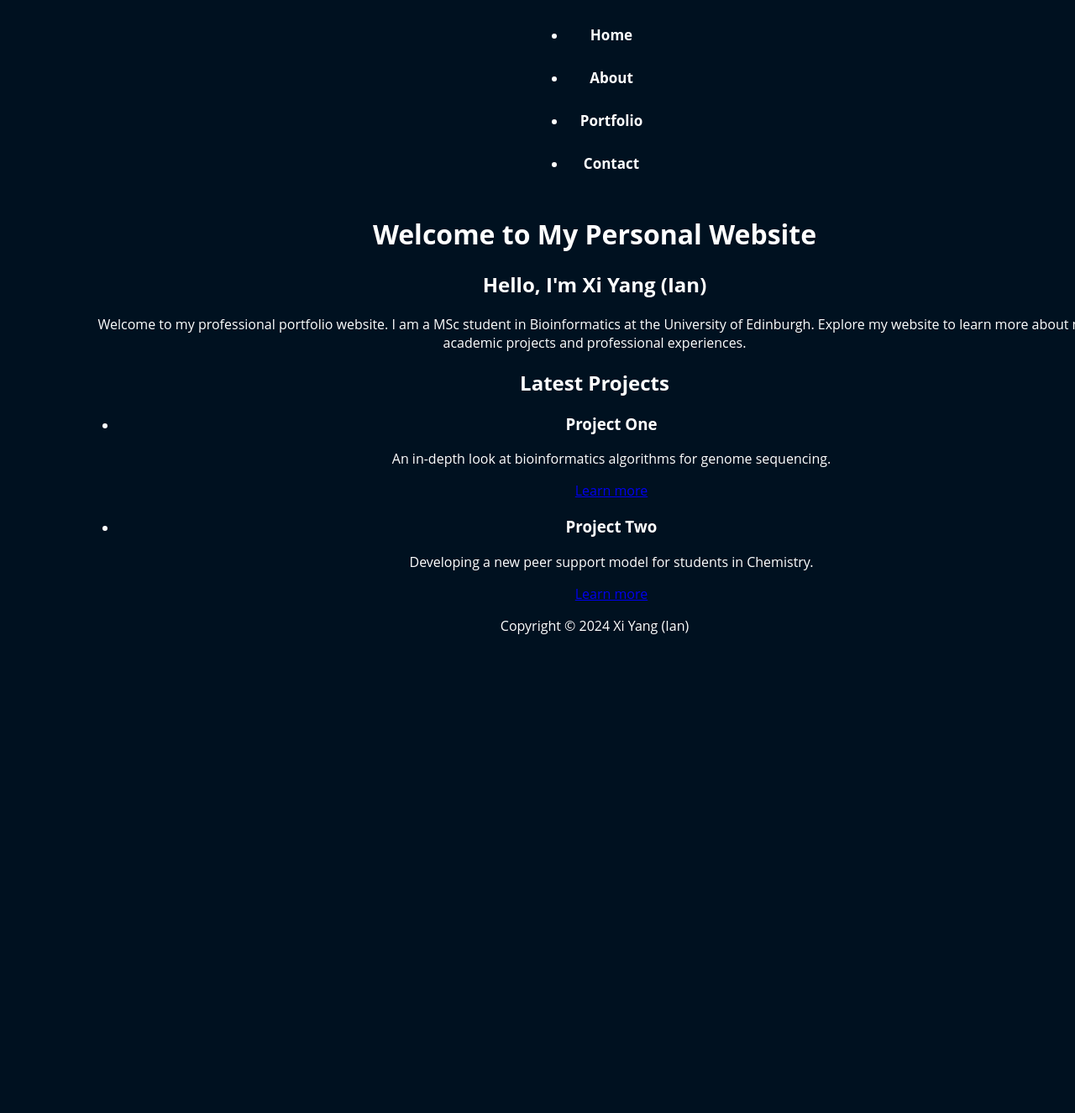
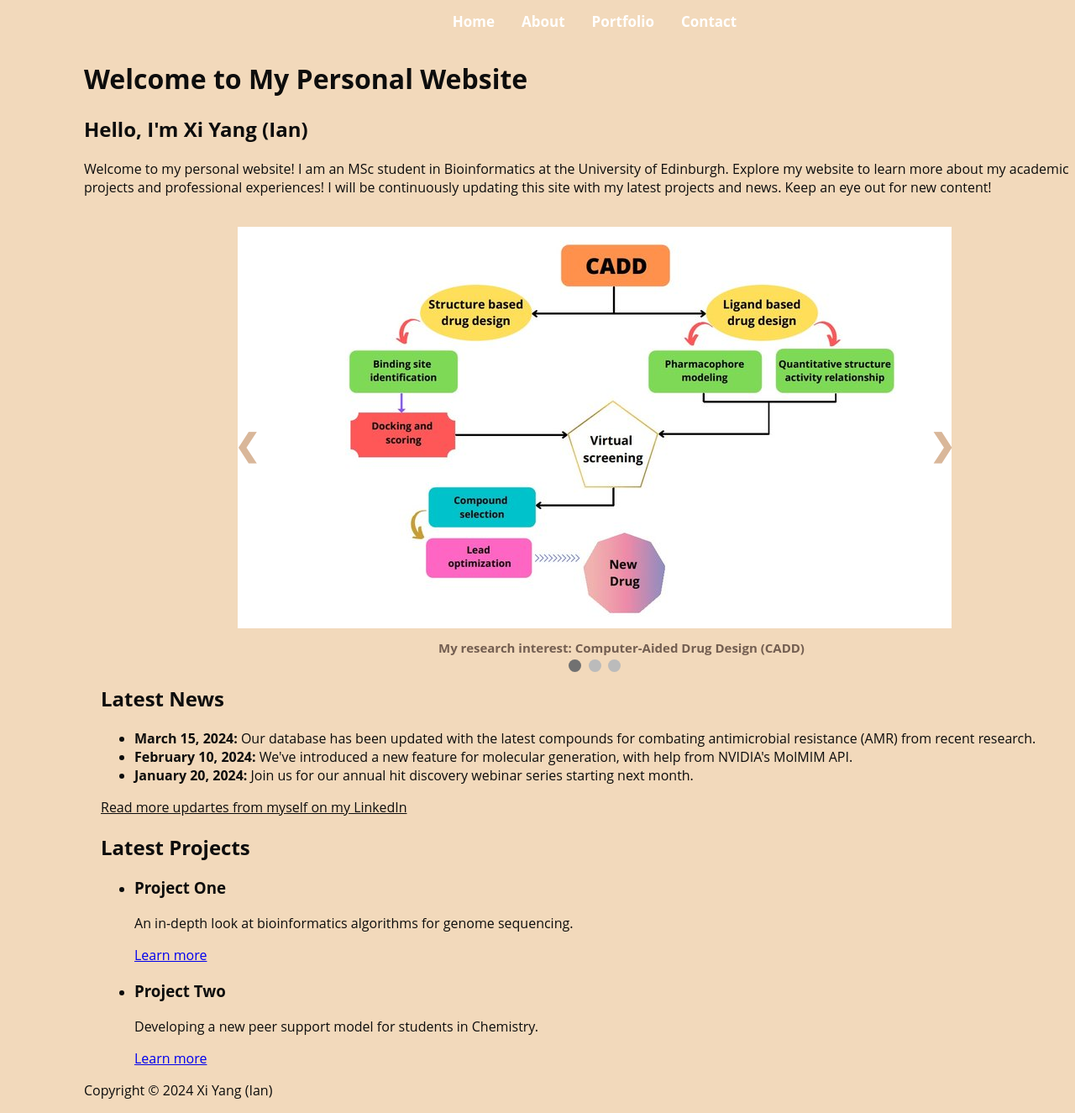
Before and after one commit to GrignardReagent/euchempals.github.io, a Jekyll site: the page built from index.html, in a window 1280 px wide. Shown: the whole page at 84% size. Built offline with Jekyll 4.4.1, drawn with Linux system fonts in a browser that asks for light colours; before the commit the page ends 900 px from its top, so only the background shows below that.

Commit message:
Update menu style and links, and add missing content in about.html and contact.html

```diff
--- a/_layouts/default.html
+++ b/_layouts/default.html
@@ -10,12 +10,10 @@
     <header>
 <!--        this is the menu bar, it's on every page of the website-->
         <div class="tab">
-            <ul>
-                <li><a href="{{ '/' | relative_url }}">Home</a></li>
-                <li><a href="{{ '/about.html' | relative_url }}">About</a></li>
-                <li><a href="{{ '/portfolio.html' | relative_url }}">Portfolio</a></li>
-                <li><a href="{{ '/contact.html' | relative_url }}">Contact</a></li>
-            </ul>
+            <a href="{{ '/' | relative_url }}">Home</a>
+            <a href="{{ '/about.html' | relative_url }}">About</a>
+            <a href="{{ '/portfolio.html' | relative_url }}">Portfolio</a>
+            <a href="{{ '/contact.html' | relative_url }}">Contact</a>
         </div>
 
     </header>
--- a/contact.html
+++ b/contact.html
@@ -13,17 +13,17 @@ title: Contact
 
 <section>
     <h2>Connect with me</h2>
-    <p>I am super friendly and would always love to make new connections. Feel free to reach out to me via email, or connect with me on social media.</p>
+    <p>I always love to make new connections so feel free to reach out via email, or connect with me on social media.</p>
 
     <ul>
-        <li><b>Email:</b> <a href="mailto:ian16yang@gmail.com" style="color: #04D939">ian16yang@gmail.com</a></li>
+        <li><b>Email:</b> <a href="mailto:ian16yang@gmail.com" style="color: #0D0D0D">ian16yang@gmail.com</a></li>
         <li><b>Address:</b><br>
         School of Chemistry, <br>
         Joseph Black Building, <br>
         The University of Edinburgh King's Buildings Campus, <br>
         David Brewster Rd, <br>
         Edinburgh EH9 3FJ<br>
-        <a href="https://maps.app.goo.gl/ji7BDAwicpH4Svhi7" style="color: #04D939;">See it on Google Map</a></li>
+        <a href="https://maps.app.goo.gl/ji7BDAwicpH4Svhi7" style="color: #0D0D0D;">See it on Google Map</a></li>
     </ul>
 </section>
 <!-- Social Media Section -->
--- a/index.html
+++ b/index.html
@@ -15,12 +15,59 @@ title: Home
 <header>
         <h1>Welcome to My Personal Website</h1>
 
-    </header>
+</header>
     <main>
         <section>
             <h2>Hello, I'm {{ site.author.name }}</h2>
-            <p>Welcome to my professional portfolio website. I am a MSc student in Bioinformatics at the University of Edinburgh. Explore my website to learn more about my academic projects and professional experiences.</p>
+            <p>Welcome to my personal website! I am an MSc student in Bioinformatics at the University of Edinburgh. Explore my website to learn more about my academic projects and professional experiences! I will be continuously updating this site with my latest projects and news. Keep an eye out for new content!</p>
         </section>
+
+<!-- slideshow container -->
+<div class="main-content">
+    <div class="slideshow-container">
+      <!-- Full-width images with number and caption text -->
+      <div class="mySlides fade">
+        <img src="CADD.png" style="width:100%">
+        <div class="text">My research interest: Computer-Aided Drug Design (CADD)</div>
+      </div>
+
+      <div class="mySlides fade">
+        <img src="molmim.png" style="width:100%">
+        <div class="text">How can we accelerate CADD? The answer lies within molecule generation using diffusion models like <a href="https://pubs.acs.org/doi/full/10.1021/acs.jcim.3c00667">SILVR</a>!</div>
+      </div>
+
+      <div class="mySlides fade">
+        <img src="MBL.jpg" style="width:100%">
+        <div class="text">I'm mainly interested in using diffusion model to design new drugs targeting beta-lactamase, a protein expressed in multidrug-resistant bacteria.</div>
+      </div>
+
+      <!-- Next and previous buttons -->
+      <a class="prev" onclick="plusSlides(-1)">&#10094;</a>
+      <a class="next" onclick="plusSlides(1)">&#10095;</a>
+    </div>
+    <br>
+
+    <!-- The dots/circles -->
+    <div class="dots" style="text-align:center">
+      <span class="dot" onclick="currentSlide(1)"></span>
+      <span class="dot" onclick="currentSlide(2)"></span>
+      <span class="dot" onclick="currentSlide(3)"></span>
+    </div>
+    </div> <!-- end of main-content -->
+
+    <div class="news-updates">
+    <section id="news-updates">
+    <div>
+        <h2>Latest News</h2>
+        <ul>
+            <li><strong>March 15, 2024:</strong> Our database has been updated with the latest compounds for combating antimicrobial resistance (AMR) from recent research.</li>
+            <li><strong>February 10, 2024:</strong> We've introduced a new feature for molecular generation, with help from NVIDIA's MolMIM API.</li>
+            <li><strong>January 20, 2024:</strong> Join us for our annual hit discovery webinar series starting next month.</li>
+        </ul>
+        <a href="https://www.linkedin.com/in/ianyangxi/" style="color: #0D0D0D;">Read more updartes from myself on my LinkedIn</a>
+    </div>
+    </section>
+
         <section>
             <h2>Latest Projects</h2>
             <ul>
@@ -35,5 +82,37 @@ title: Home
         </section>
     </main>
 
+<!-- JAVASCRIPT FOR THE SLIDESHOW -->
+<script>
+    let slideIndex = 1;
+    showSlides(slideIndex);
+
+    // next/previous controls
+    function plusSlides(n) {
+      showSlides(slideIndex += n);
+    }
+
+    // thumbnail image controls
+    function currentSlide(n) {
+      showSlides(slideIndex = n);
+    }
+
+    function showSlides(n) {
+      let i;
+      let slides = document.getElementsByClassName("mySlides");
+      let dots = document.getElementsByClassName("dot");
+      if (n > slides.length) {slideIndex = 1}
+      if (n < 1) {slideIndex = slides.length}
+      for (i = 0; i < slides.length; i++) {
+          slides[i].style.display = "none";
+      }
+      for (i = 0; i < dots.length; i++) {
+          dots[i].className = dots[i].className.replace(" active", "");
+      }
+      slides[slideIndex-1].style.display = "block";
+      dots[slideIndex-1].className += " active";
+    }
+    </script>
+
 </body>
 </html>
--- a/stylesheet.css
+++ b/stylesheet.css
@@ -1,6 +1,6 @@
-/*global style*/
+/*-------------------------GLOBAL STYLES-------------------------*/
 body {
-    background-color: #001120; /* Northern-Lights-Beach-1-hex */
+    background-color: #F2D9BB; /* Northern-Lights-Beach-1-hex */
     font-family: 'Open Sans', Arial, sans-serif;
     font-weight: normal;
     margin-top: 50px;
@@ -8,8 +8,8 @@ body {
     margin:auto;
     width:95%;
     padding-left:100px;
-    text-align: center;
-    color: #fff;
+    /* text-align: center; */
+    color: #0D0D0D;
 }
 
 /* table formatting */
@@ -17,12 +17,13 @@ th, td {
     padding: 10px;
     text-align: center;
 }
+
 /* -------------------------STYLING FOR THE MENU (default.html) PAGE------------------------ */
 /* style the menu tab */
 .tab {
     font-family: 'Open Sans', Arial, sans-serif;
     font-weight: bold; /* make the text bold */
-    background-color: #001120; /* Northern-Lights-Beach-1-hex for background */
+    background-color: #F2D9BB; /* Northern-Lights-Beach-1-hex for background */
     display: flex;
     justify-content: center;
     flex-wrap: wrap;
@@ -41,7 +42,7 @@ th, td {
     text-decoration: none; /* removes the underline from the hyperlink */
 }
 /* change the color of the hyperlink on hover */
-.tab a:hover,.dropdown:hover .dropbtn {background-color: #025939; /* Northern-Lights-Beach-2-hex for hover background */;}
+.tab a:hover,.dropdown:hover .dropbtn {background-color: #D9B79A; /* Northern-Lights-Beach-2-hex for hover background */;}
 
 /* button */
 .tab .button {
@@ -55,11 +56,11 @@ th, td {
 }
 
 .tab .button:hover {
-    background-color: #025939; /* Northern-Lights-Beach-2-hex for button hover */
+    background-color: #D9B79A; /* Northern-Lights-Beach-2-hex for button hover */
 }
 
 .tab .button.active {
-    background-color: #027333; /* Northern-Lights-Beach-3-hex for active button */
+    background-color: #A6836F; /* Northern-Lights-Beach-3-hex for active button */
 }
 
 /* style the dropdown */
@@ -67,7 +68,7 @@ th, td {
     font-family: 'Open Sans', Arial, sans-serif;
     font-weight: bold;
     float: left;
-    background-color: #001120;
+    background-color: #F2D9BB;
     justify-content: center;
     flex-wrap: wrap;
     text-decoration: none;
@@ -91,12 +92,12 @@ th, td {
 }
 
 .dropdown .dropbtn:hover {
-    background-color: #025939;
+    background-color: #D9B79A;
 }
 
 /* style the dropdown content */
 .dropdown-content {
-    background-color: #03A63C;
+    background-color: #735E51;
     text-decoration: none;
     display: none;
     position: absolute; /* position the dropdown content */
@@ -107,7 +108,7 @@ th, td {
 
 .dropdown-content a {
     float: none;
-    color: #001120; /* Northern-Lights-Beach-1-hex for dropdown links */
+    color: #F2D9BB; /* Northern-Lights-Beach-1-hex for dropdown links */
     padding: 12px 16px;
     text-decoration: none;
     text-align: left;
@@ -115,7 +116,7 @@ th, td {
 
 /* change the color of the dropdown links on hover */
 .dropdown-content a:hover {
-    background-color: #025939; /* Northern-Lights-Beach-2-hex for dropdown link hover */
+    background-color: #D9B79A; /* Northern-Lights-Beach-2-hex for dropdown link hover */
 }
 
 /* show the dropdown content when the dropdown is hovered over */
@@ -156,10 +157,10 @@ th, td {
 }
 
 /* Specific styles for each social media platform */
-.facebook { background-color:  #025939; }
-.twitter { background-color: #027333; }
-.instagram { background-color: #03A63C; }
-.linkedin { background-color: #03A63C; }
+.facebook { background-color:  #D9B79A; }
+.twitter { background-color: #A6836F; }
+.instagram { background-color: #735E51; }
+.linkedin { background-color: #735E51; }
 
 
 .social-button:hover {
@@ -211,9 +212,115 @@ th, td {
     background-color: #f1f1f1;
 }
 
+/* ------------------------STYLING THE SLIDESHOW (HOMEPAGE) ------------------------*/
+/* flexbox layout for the main content */
+.main-content {
+    display: flex;
+    flex-wrap: wrap;
+    align-items: center; /* change align-items value to center */
+}
+
+/* slideshow container */
+.slideshow-container {
+    max-width: 90%; /* set the width to half of its parent container i.e. the webpage */
+    position: relative;
+    margin: 0 auto; /* align the container to the center horizontally */
+    align-items: center;
+}
+/* resize the images inside the slideshow */
+.slideshow-container img {
+    width: 100%;
+    height: auto;
+}
+
+/* news updates container to fill up space not taken by the slideshow */
+.news-updates {
+    padding: 0 20px; /* add padding for spacing */
+}
+
+/* hide the images by default */
+.mySlides {
+display: none;
+padding: 20px; /* padding around the slides */
+}
+
+/* add a pointer when hovering over the slideshow buttons */
+.prev, .next {
+cursor: pointer;
+position: absolute;
+top: 50%;
+width: auto;
+padding: 16px;
+margin-top: -22px;
+color: #D9B79A;
+font-weight: bold;
+font-size: 36px;
+transition: 0.6s ease;
+border-radius: 0 3px 3px 0;
+user-select: none;
+}
+
+/* position the "next button" to the right */
+.next {
+right: 0;
+border-radius: 3px 0 0 3px;
+}
+
+/* caption text */
+.text {
+    color: #735E51;
+    font-size: 15px;
+    font-family: 'Open Sans', Arial, sans-serif;
+    font-weight: bold;
+    padding: 8px 12px;
+    position: absolute;
+    bottom: auto; /* position the text at the bottom */
+    width: 100%;
+    text-align: center;
+}
+
+/* number text (1/3 etc) */
+.numbertext {
+color: #f2f2f2;
+font-size: 12px;
+padding: 8px 12px;
+position: absolute;
+top: 0;
+}
+
+/* dots container */
+.dots {
+    position: relative;
+    top: 10px; /* Adjust the value to move dots lower or higher */
+    width: 100%;
+}
+
+/* the dots/bullets/indicators */
+.dot {
+    cursor: pointer;
+    height: 15px;
+    width: 15px;
+    margin: 0 2px;
+    background-color: #bbb;
+    border-radius: 50%;
+    display: inline-block;
+    transition: background-color 0.6s ease;
+}
+
+.active, .dot:hover {
+background-color: #717171;
+}
+
 /* ------------------------Color Theme Swatches in Hex------------------------ */
 .Northern-Lights-Beach-1-hex { color: #001120; }
 .Northern-Lights-Beach-2-hex { color: #025939; }
 .Northern-Lights-Beach-3-hex { color: #027333; }
 .Northern-Lights-Beach-4-hex { color: #03A63C; }
 .Northern-Lights-Beach-5-hex { color: #04D939; }
+
+/* Color Theme Swatches in Hex */
+.Fashion-1-hex { color: #F2D9BB; }
+.Fashion-2-hex { color: #D9B79A; }
+.Fashion-3-hex { color: #A6836F; }
+.Fashion-4-hex { color: #735E51; }
+.Fashion-5-hex { color: #0D0D0D; }
```
Also changed, not shown: my-awesome-site/404.html (added, +24 -0 lines), my-awesome-site/Gemfile (added, +37 -0 lines), my-awesome-site/_config.yml (added, +43 -0 lines), my-awesome-site/_posts/2024-04-24-welcome-to-jekyll.markdown (added, +25 -0 lines), my-awesome-site/about.md (added, +18 -0 lines), my-awesome-site/index.md (added, +6 -0 lines), BL.webp (added), CADD.png (added), MBL.jpg (added), buprenorphine_in_prot.jpg (added), molmim.png (added).
